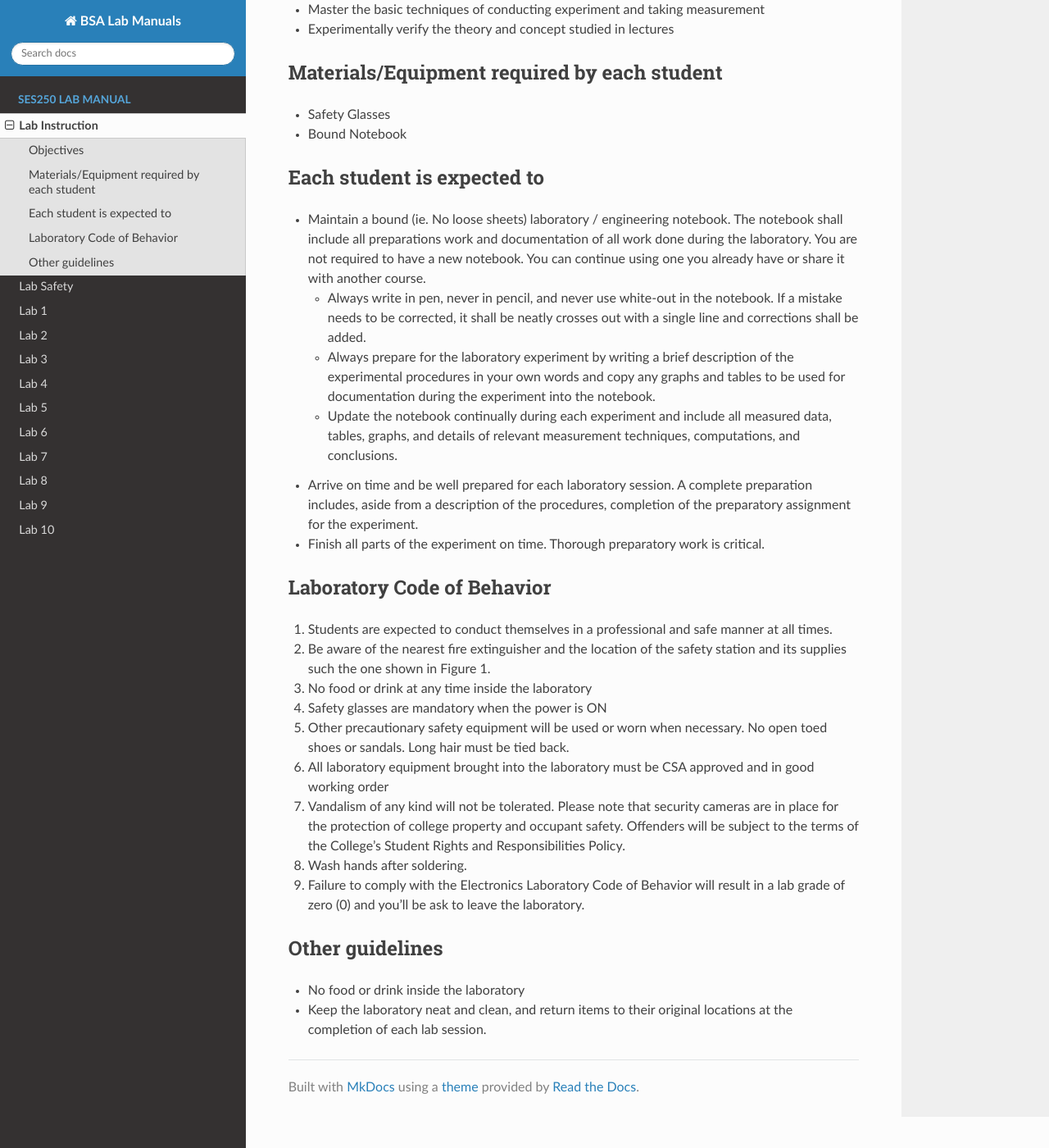
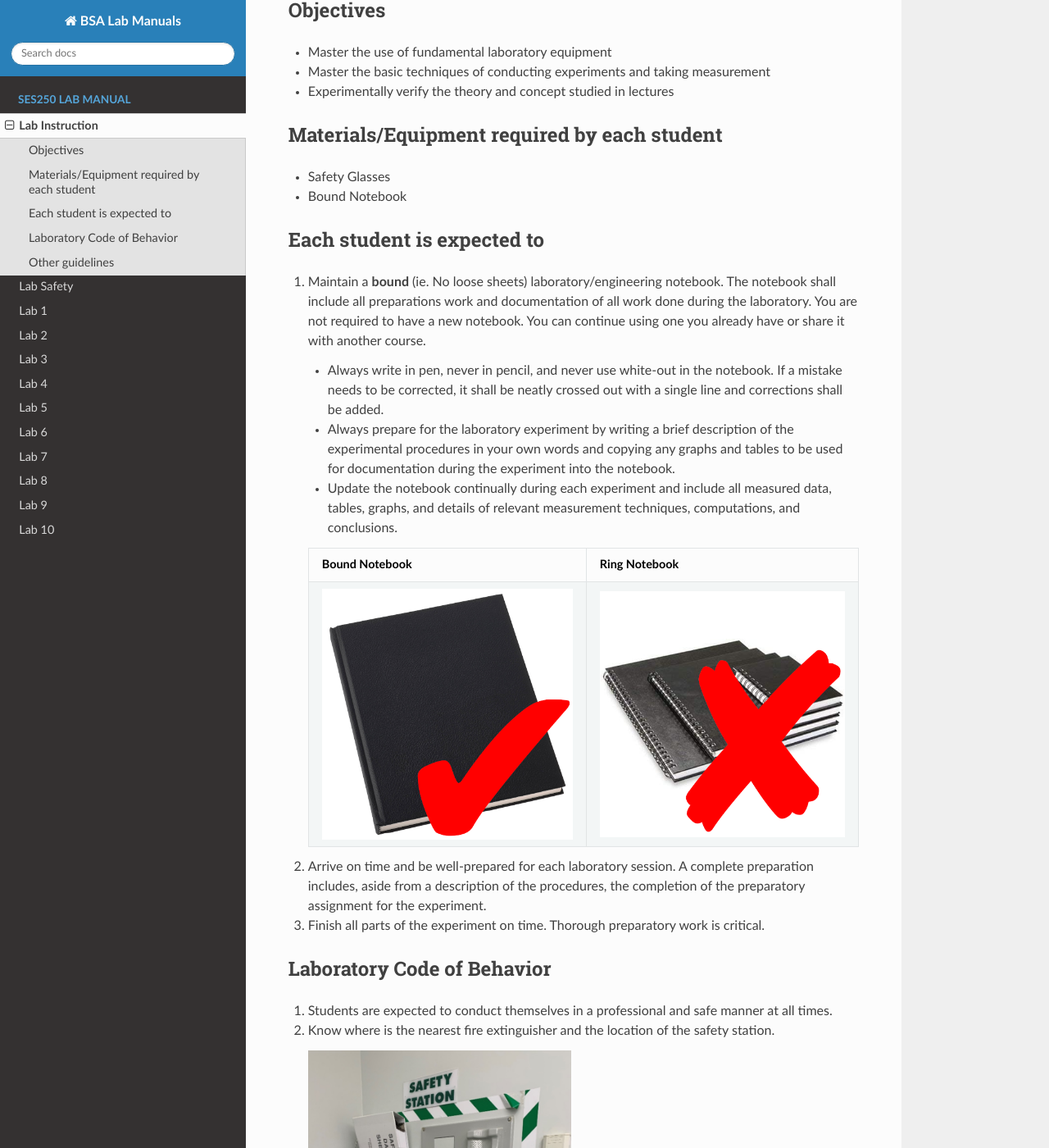
Before and after one commit to Seneca-BSA/bsa, an MkDocs documentation site: the page built from docs/ses250/instruction.md, in a window 1280 px wide and 1400 px high, scrolled down 240 px. Shown: the whole window at 82% size. Built offline with MkDocs 1.6.1, drawn with Linux system fonts in a browser that asks for light colours; nearby versions of some CDN libraries; some of the changed text lies outside the part shown.

Commit message:
updated lab instruction

```diff
--- a/docs/ses250/instruction.md
+++ b/docs/ses250/instruction.md
@@ -1,8 +1,13 @@
 # Lab Instructions
+
+<font size="5">
+Seneca College</br>
+SES250 Electromagnatics
+</font>
 
 ## Objectives
 - Master the use of fundamental laboratory equipment
-- Master the basic techniques of conducting experiment and taking measurement
+- Master the basic techniques of conducting experiments and taking measurement
 - Experimentally verify the theory and concept studied in lectures
 
 ## Materials/Equipment required by each student
@@ -10,24 +15,32 @@
 - Bound Notebook
 
 ## Each student is expected to
-- Maintain a bound (ie. No loose sheets) laboratory / engineering notebook. The notebook shall include all preparations work and documentation of all work done during the laboratory. You are not required to have a new notebook. You can continue using one you already have or share it with another course.
-    - Always write in pen, never in pencil, and never use white-out in the notebook. If a mistake needs to be corrected, it shall be neatly crosses out with a single line and corrections shall be added.
-    - Always prepare for the laboratory experiment by writing a brief description of the experimental procedures in your own words and copy any graphs and tables to be used for documentation during the experiment into the notebook.
+1. Maintain a **bound** (ie. No loose sheets) laboratory/engineering notebook. The notebook shall include all preparations work and documentation of all work done during the laboratory. You are not required to have a new notebook. You can continue using one you already have or share it with another course.
+    - Always write in pen, never in pencil, and never use white-out in the notebook. If a mistake needs to be corrected, it shall be neatly crossed out with a single line and corrections shall be added.
+    - Always prepare for the laboratory experiment by writing a brief description of the experimental procedures in your own words and copying any graphs and tables to be used for documentation during the experiment into the notebook.
     - Update the notebook continually during each experiment and include all measured data, tables, graphs, and details of relevant measurement techniques, computations, and conclusions.
-- Arrive on time and be well prepared for each laboratory session. A complete preparation includes, aside from a description of the procedures, completion of the preparatory assignment for the experiment.
-- Finish all parts of the experiment on time. Thorough preparatory work is critical.
+
+    | Bound Notebook | Ring Notebook |
+    | --- | --- |
+    | ![Right: Bound Notebook](instruction-notebook-bound.png) | ![Wrong: Ring Notebook](instruction-notebook-ring.png) |
+
+1. Arrive on time and be well-prepared for each laboratory session. A complete preparation includes, aside from a description of the procedures, the completion of the preparatory assignment for the experiment.
+1. Finish all parts of the experiment on time. Thorough preparatory work is critical.
 
 ## Laboratory Code of Behavior
 1. Students are expected to conduct themselves in a professional and safe manner at all times.
-1. Be aware of the nearest fire extinguisher and the location of the safety station and its supplies such the one shown in Figure 1.
-1. No food or drink at any time inside the laboratory
-1. Safety glasses are mandatory when the power is ON
-1. Other precautionary safety equipment will be used or worn when necessary. No open toed shoes or sandals. Long hair must be tied back.
+1. Know where is the nearest fire extinguisher and the location of the safety station.
+
+    ![Safety Station](instruction-safety-station.png)
+
+1. **No food or drink** at any time inside the laboratory
+1. Safety glasses are mandatory when the <u>power is **ON**</u>
+1. Other precautionary safety equipment will be used or worn when necessary. No open-toed shoes or sandals. Long hair must be tied back.
 1. All laboratory equipment brought into the laboratory must be CSA approved and in good working order
 1. Vandalism of any kind will not be tolerated. Please note that security cameras are in place for the protection of college property and occupant safety. Offenders will be subject to the terms of the College’s Student Rights and Responsibilities Policy.
 1. Wash hands after soldering.
-1. Failure to comply with the Electronics Laboratory Code of Behavior will result in a lab grade of zero (0) and you’ll be ask to leave the laboratory.
+1. Failure to comply with the Electronics Laboratory Code of Behavior will result in a lab grade of zero (0) and you’ll be asked to leave the laboratory.
 
 ## Other guidelines
-- No food or drink inside the laboratory
-- Keep the laboratory neat and clean, and return items to their original locations at the completion of each lab session.
+1. AGAIN: **No food or drink** inside the laboratory
+1. Keep the laboratory neat and clean, and return items to their original locations at the completion of each lab session.
```
Also changed, not shown: docs/ses250/instruction-notebook-bound.png (added), docs/ses250/instruction-notebook-ring.png (added), docs/ses250/instruction-safety-station.png (added), 4 other files.
